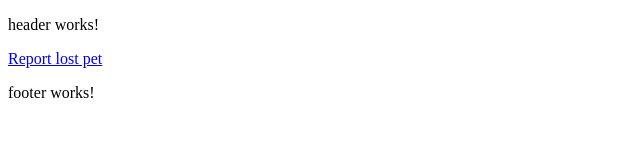
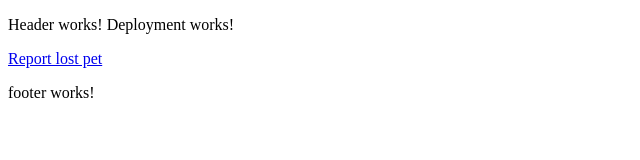
Before and after one commit to erangakm/pet-finder, an Angular app: page / in a window 1280 px wide. Shown: the top 160 px of the page, without its empty margins (0-640 px from the left). Built offline with nearby package versions, Linux system fonts and the light colour scheme.

Commit message:
use npm instead of ng

```diff
--- a/src/app/header/header.component.html
+++ b/src/app/header/header.component.html
@@ -1,3 +1,4 @@
 <p>
-  header works!
+  Header works!
+  Deployment works!
 </p>
```
Also changed, not shown: .circleci/config.yml.
